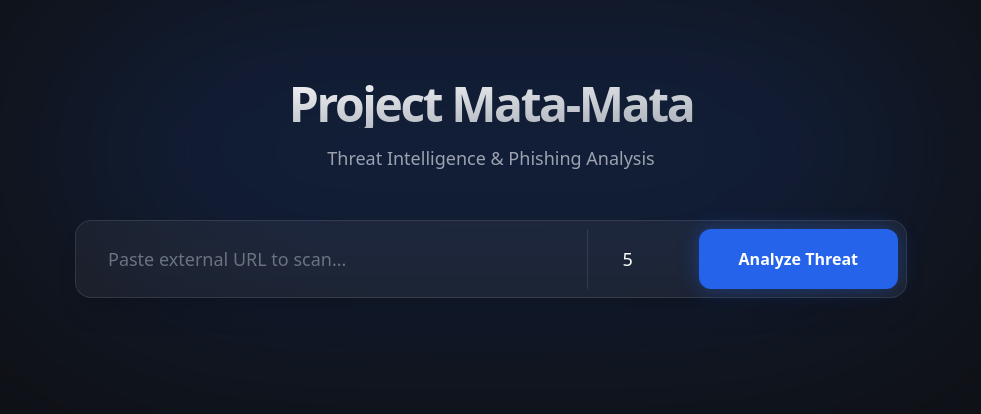
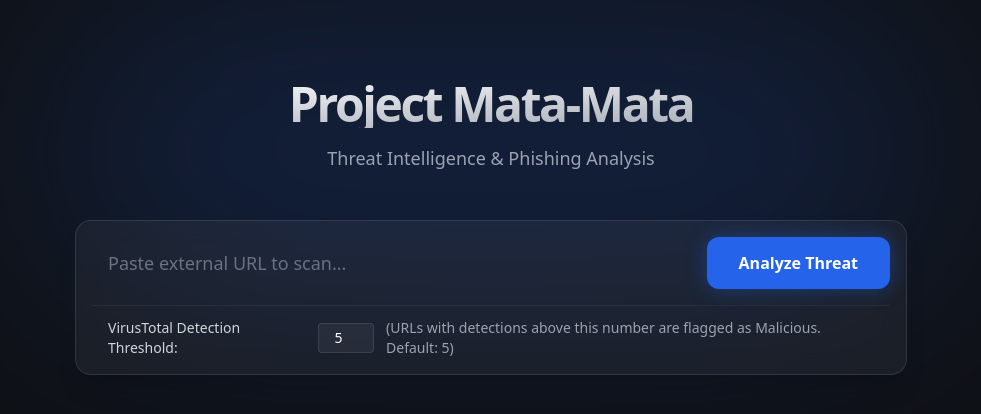
Before and after one commit to repulsivityy/project_mata_mata, a Next.js app in the folder clients/web_frontend/: page / in a window 1280 px wide. Shown: the top 414 px of the page, without its empty margins (149-1130 px from the left). Built offline with nearby package versions, Linux system fonts and the light colour scheme.

Commit message:
feat: new input line for threshold

```diff
--- a/clients/web_frontend/app/page.tsx
+++ b/clients/web_frontend/app/page.tsx
@@ -47,32 +47,39 @@ export default function MataMataDashboard() {
       </header>
 
       {/* Input Box */}
-      <form onSubmit={handleScan} className="flex gap-4 mb-12 relative z-10 glassmorphism p-2 rounded-2xl">
+      <form onSubmit={handleScan} className="mb-12 relative z-10 glassmorphism p-4 rounded-2xl flex flex-col gap-4">
+        <div className="flex gap-4">
           <input
             type="text"
             value={url}
             onChange={(e) => setUrl(e.target.value)}
             placeholder="Paste external URL to scan..."
-          className="w-full bg-transparent text-white px-6 py-4 outline-none placeholder:text-gray-500 text-lg"
+            className="flex-grow bg-transparent text-white px-4 py-3 outline-none placeholder:text-gray-500 text-lg"
             required
           />
+          <button
+            type="submit"
+            disabled={loading}
+            className="bg-blue-600 hover:bg-blue-500 text-white font-semibold py-3 px-8 rounded-xl transition-all disabled:opacity-50 disabled:cursor-not-allowed whitespace-nowrap shadow-[0_0_20px_rgba(37,99,235,0.4)] hover:shadow-[0_0_30px_rgba(37,99,235,0.6)]"
+          >
+            {loading ? 'Scanning...' : 'Analyze Threat'}
+          </button>
+        </div>
+
+        <div className="flex items-center gap-3 text-sm text-gray-400 px-4 border-t border-white/5 pt-3">
+          <label htmlFor="threshold" className="font-medium text-gray-300">VirusTotal Detection Threshold:</label>
           <input
+            id="threshold"
             type="number"
             min="1"
             max="100"
             value={threshold}
             onChange={(e) => setThreshold(e.target.value)}
-          placeholder="Thresh"
-          className="w-24 bg-transparent text-white px-2 py-4 outline-none placeholder:text-gray-500 text-lg text-center border-l border-white/10"
+            className="w-14 bg-white/5 text-white px-2 py-1 outline-none text-center rounded border border-white/10 focus:border-blue-500/50"
             title="VirusTotal Malicious Threshold"
           />
-        <button
-          type="submit"
-          disabled={loading}
-          className="bg-blue-600 hover:bg-blue-500 text-white font-semibold py-4 px-10 rounded-xl transition-all disabled:opacity-50 disabled:cursor-not-allowed whitespace-nowrap shadow-[0_0_20px_rgba(37,99,235,0.4)] hover:shadow-[0_0_30px_rgba(37,99,235,0.6)]"
-        >
-          {loading ? 'Scanning...' : 'Analyze Threat'}
-        </button>
+          <span>(URLs with detections above this number are flagged as Malicious. Default: 5)</span>
+        </div>
       </form>
 
       {/* Loader */}
```
Lines whose indentation alone changed are shown as unchanged.
